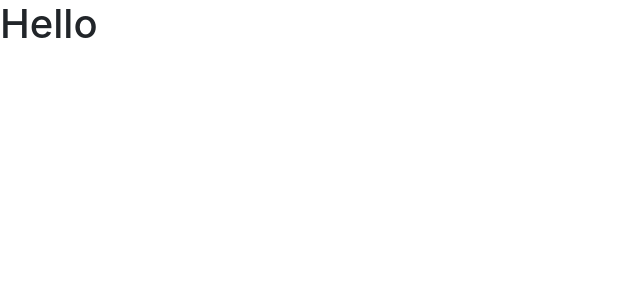
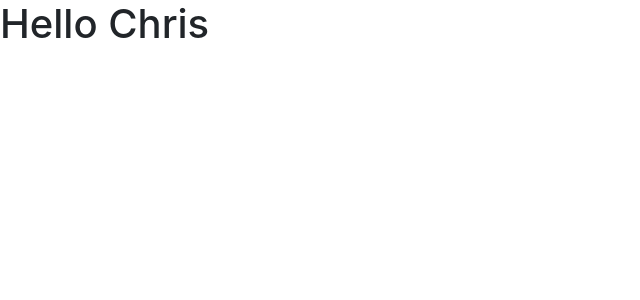
Before and after one commit to Dalstam/LL-API, a Nuxt app: page / in a window 1280 px wide. Shown: the top 300 px of the page, without its empty margins (0-640 px from the left). Built offline with nearby package versions, Linux system fonts and the light colour scheme.

Commit message:
chris test commit

```diff
--- a/pages/index.vue
+++ b/pages/index.vue
@@ -1,5 +1,5 @@
 <template>
-<h1>Hello</h1>
+<h1>Hello Chris</h1>
 </template>
 
 <script>
```
